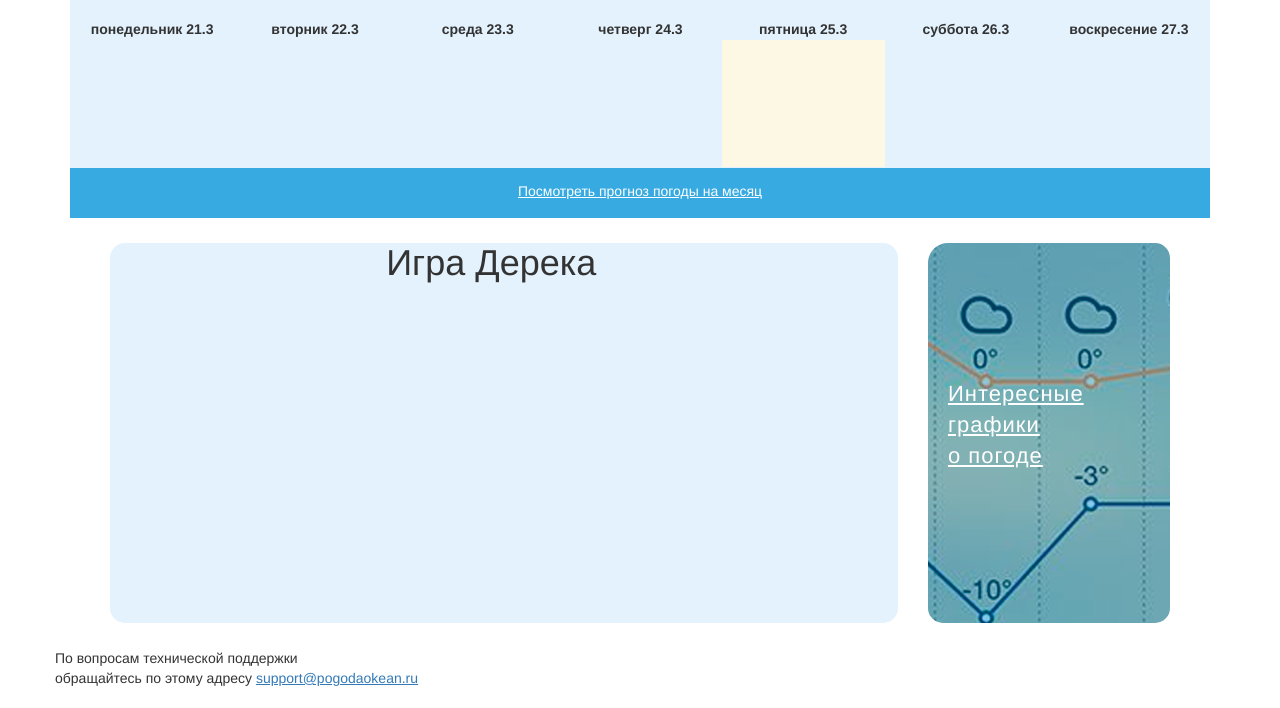
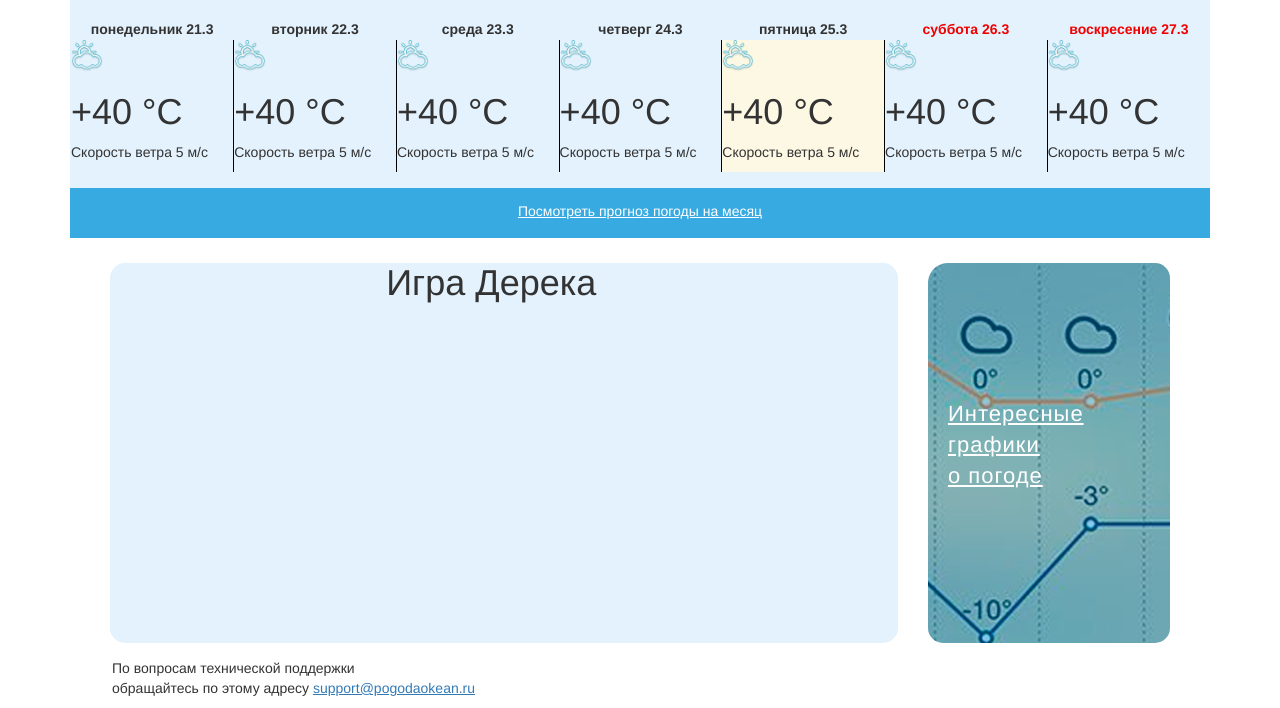
Before and after one commit to tpsh/Site, a plain HTML site: page Template/index.html in a window 1280 px wide. Shown: the part 529-1237 px from the top of the page. Drawn offline with Linux system fonts and the light colour scheme.

Commit message:
lets add some JQuery

```diff
--- a/Template/css/style.css
+++ b/Template/css/style.css
@@ -1,4 +1,4 @@
-#my_date {
+	#my_date {
 	display: inline-block;
 }
 
@@ -74,7 +74,7 @@ div.link_grap_wrapper{
 
 div.my-footer {
 	text-align: center;
-	margin: 25px;
+	margin: 25px 25px 15px 25px;
 }
 
 h2.h_no_margin {
@@ -282,14 +282,31 @@ div.full_view a {
 	margin-top: 13px;
 }
 
+div.copyright p{
+	display: block;
+	margin-left: 57px
+}
 
 
 /* Calendar style */
 .fc{
 	padding-top: 20px;
+	padding-bottom: 20px;
 	background-color: #e3f2fd
 }
 
 .fc th, .fc td {
 		border-color: transparent;
 }
+
+td.fc-day {
+	border-right: 1px solid black;
+}
+
+.fc td.fc-today {
+border-style: solid
+}
+
+th.fc-sat, th.fc-sun{
+	color: #f10000;
+}
--- a/Template/js/script.js
+++ b/Template/js/script.js
@@ -1,4 +1,10 @@
 $(document).ready(function() {
+
+
+var date = new Date ;
+    monthA = 'января,февраля,марта,апреля,мая,июня,июля,августа,сентября,октября,ноября,декабря'.split(',');
+    document.getElementById("my_date").innerHTML = ('0' + date.getDate()).slice(-2) + ' ' + (monthA[date.getMonth() + 1])  + ' ' + date.getFullYear()
+;
 
     // page is now ready, initialize the calendar...
 
@@ -22,11 +28,9 @@ $(document).ready(function() {
         // put your options and callbacks here
     });
 
-    $('.fc-day-number').append('<div></div>');
+    $('.fc-day').append('<div class=""><img src="img/weather/big_cloud.png" alt="cloud"></div>');
+    $('.fc-day').append('<div><h1>+40 &deg;C</h1></div>');
+    $('.fc-day').append('<div><p>Скорость ветра 5 м/c</div>');
 
-    var date = new Date ;
-    monthA = 'января,февраля,марта,апреля,мая,июня,июля,августа,сентября,октября,ноября,декабря'.split(',');
-    document.getElementById("my_date").innerHTML = ('0' + date.getDate()).slice(-2) + ' ' + (monthA[date.getMonth() + 1])  + ' ' + date.getFullYear()
-;
 
 });
```
